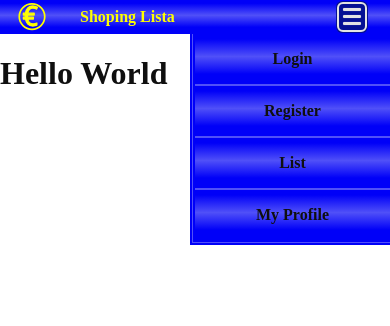
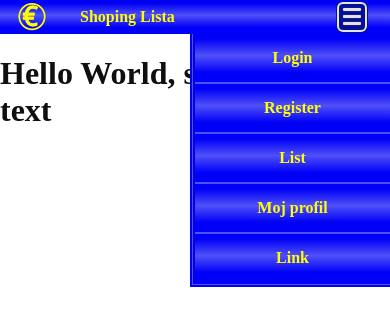
Before and after one commit to BrunoVelcl/price_tracker_frontend, a React (Vite) app: page / in a window 390 px wide. Both pictures are taken after a click on the button 352 px from the left and 17 px from the top of the page. Shown: the top 326 px of the page. Built offline with nearby package versions, Linux system fonts and the light colour scheme.

Commit message:
Animations -add animations to navbar, buttons and mobile menu -adjust clickable area on buttons -adjusted mobile menu's colors

```diff
--- a/package.json
+++ b/package.json
@@ -10,6 +10,7 @@
     "preview": "vite preview"
   },
   "dependencies": {
+    "motion": "^12.38.0",
     "react": "^19.2.4",
     "react-dom": "^19.2.4"
   },
--- a/src/App.tsx
+++ b/src/App.tsx
@@ -4,7 +4,7 @@ export default function App(){
     return(
 	<>
 	    <Navbar />
-	    <h1>Hello World</h1>
+	    <h1>Hello World, some other text</h1>
 	</>
     );
 }
--- a/src/components/Navbar.css
+++ b/src/components/Navbar.css
@@ -37,7 +37,8 @@ a {
 }
 
 nav {
-    z-index: 1;
+    position:sticky;
+    z-index: 2;
     width: 100vw;
     margin-left: calc(50% - 50vw);
     background: var(--background-gradient);
@@ -78,8 +79,6 @@ nav {
     justify-content: center;
     height: 100%;
     margin: 0;
-    padding-left: 1rem;
-    padding-right: 1rem;
     font-family: inherit;
     font-weight: bold;
     font-size: 1rem;
@@ -92,15 +91,26 @@ nav {
     display: none;
 }
 
+.clickable-surface {
+    display: flex;
+    flex-flow: column nowrap;
+    justify-content: center;
+    align-items: center;
+    height: 100%;
+    width: 100%;
+    padding-left: 1rem;
+    padding-right: 1rem;
+}
+
 @media (width < 720px) {
 
     #mobile-nav-portal {
+	z-index: 1;
 	position:fixed;
 	display: flex;
 	flex-flow: row nowrap;
 	justify-content: end;
 	align-items: center;
-	z-index: 1;
 	width: 100%;
 
 	.mobile-menu {
@@ -110,9 +120,11 @@ nav {
 	    background: var(--background-color-gradient);
 	    .nav-button {
 		background: var(--background-gradient);
+		color: var(--color);
 		margin: 0;
-		padding: 1rem 0 1rem 0;
+		padding: 0;
 		width: 100%;
+		height: 3rem;
 		border-bottom: solid 2px var(--background-color-gradient);
 	    }
 	    .nav-button:last-child {
--- a/src/components/Navbar.tsx
+++ b/src/components/Navbar.tsx
@@ -4,6 +4,7 @@ import ProfileIcon from "./../assets/profile_icon";
 import HamburgerButton from "./buttons/hamburger";
 import { useState } from "react";
 import { createPortal } from "react-dom";
+import { AnimatePresence, motion } from "motion/react";
 
 const navButtons = [
     ["Login", "#"],
@@ -11,19 +12,24 @@ const navButtons = [
     ["List", "#"]
 ];
 
+const iconReplacements = [["Moj profil", "#"], ["Link", "#"]];
+
 export default function Navbar() {
 
     const [hamburgerIsPressed, setHamburgerIsPressed] = useState(false);
     return (
 	<>
-	    <nav>
+	    <motion.nav
+		initial={{ y: -30 }}
+		animate={{ y: 0 }}
+		transition={{ duration: 0.5, ease:"easeOut" }}>
 		<section>
 		    <Logo />
 		    <a href="#"><h1>Shoping Lista</h1></a>
 		</section>
 		<section>
 
-		    {getNavButtons()}
+		    {getNavButtons(navButtons)}
 
 		    <a className="nav-button profile-icon" href="#"><ProfileIcon /></a>
 
@@ -32,23 +38,60 @@ export default function Navbar() {
 			clickHandler={()=>{setHamburgerIsPressed(prev => !prev)}}
 		    />
 
-		    { hamburgerIsPressed && createPortal(
-			<div className="mobile-menu">
-			    {getNavButtons(()=>setHamburgerIsPressed(false))}
-			    <a href="#" className="nav-button" onClick={()=>setHamburgerIsPressed(false)}>My Profile</a>
-			</div>,
+		    { createPortal(
+			<AnimatePresence mode="wait">
+			    {hamburgerIsPressed && (
+			    <motion.div
+			    className="mobile-menu"
+			    initial={{ y: "-100%"}}
+			    animate={{ y: 0 }}
+			    exit={{ y: "-100%"}}
+			    transition={{ duration: 0.5, ease:"easeIn"}}
+				>
+				{getNavButtons(navButtons, iconReplacements, ()=>{setHamburgerIsPressed(false)})}
+			    </motion.div>)}
+			</AnimatePresence>
+			,
 			document.getElementById("mobile-nav-portal") ?? document.body)
 		    }
 
 		</section>
-	    </nav>
+	    </motion.nav>
 	    <div id="mobile-nav-portal"></div>
 	</>
     );
 }
 
-function getNavButtons(onNavigation?: () => void) {
-   return navButtons.map((item, index) =>
-			<a key={index} className="nav-button" href={item[1]} onClick={onNavigation}>{item[0]}</a>
-		    )
+function getNavButtons(
+    itemsToAlwaysRender: Array<Array<string>>,
+    itemsToRenderInMobile?: Array<Array<string>>,
+    onNavigation?: () => void) {
+	return (
+	    <>
+		{getAnchorsFromTwoDimArray(itemsToAlwaysRender, onNavigation=onNavigation)}
+		{(itemsToRenderInMobile) && getAnchorsFromTwoDimArray(itemsToRenderInMobile, onNavigation)}
+	    </>
+	)
 }
+
+function getAnchorsFromTwoDimArray(array: Array<Array<string>>, onNavigation?: ()=>void){
+    return (
+	<>
+	{array.map((item, index) =>
+	    <a
+			    key={index}
+			    className="nav-button"
+			    href={item[1]}
+			    onClick={onNavigation}>
+				<motion.span
+				    className="clickable-surface"
+				    whileTap={{ scale: 0.8 }}
+				    transition={{ type: "spring" }}
+				>
+				    {item[0]}
+				</motion.span>
+			</a>
+		  )}
+	</>
+    )
+}
```
Also changed, not shown: 1 other file (tests, documents, lock files or other folders).
